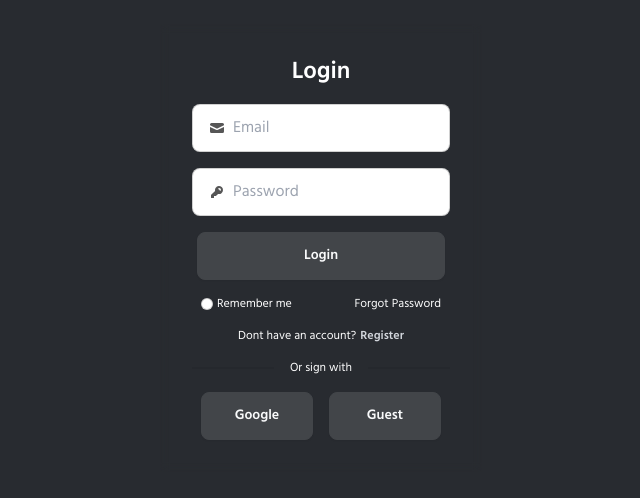
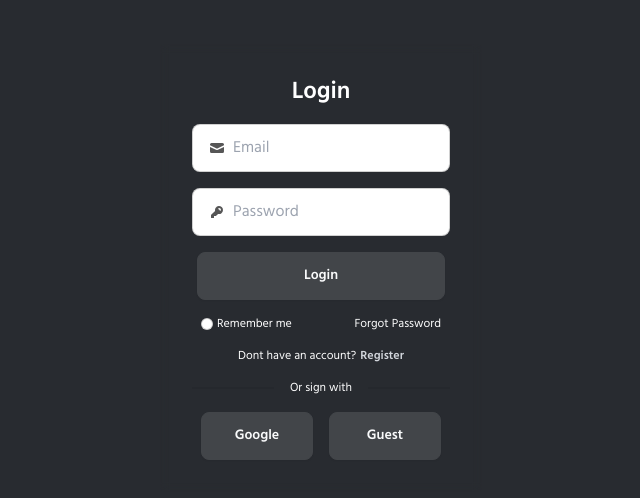
Before and after one commit to iss4gerry/chatapp-frontend, a Vue app: page /login in a window 1280 px wide. Shown: the part 196-694 px from the top of the page, without its empty margins (319-959 px from the left). Built offline with nearby package versions, Linux system fonts and the light colour scheme; no server answers; what @codekraft-studio/vue-autoscroll, axios-retry would draw is missing.

Commit message:
fix login and bug

```diff
--- a/src/components/Contacts.vue
+++ b/src/components/Contacts.vue
@@ -30,6 +30,10 @@ const fetchFriendList = async () => {
 	const { data } = await axios.get<Response<FriendList[]>>(
 		`http://localhost:3000/friend/list/${userId}`
 	);
+
+	if (data.data?.length === 0) {
+		return;
+	}
 
 	if (data.data) {
 		friendList.value = data.data;
--- a/src/views/Login.vue
+++ b/src/views/Login.vue
@@ -63,11 +63,13 @@ const loginButton = async () => {
 
 			localStorage.setItem('token', bearerToken);
 			localStorage.setItem('userId', userId.value);
+
+			router.push('/')
 		}
 	} catch (error: any) {
 		if (error.response) {
 			const { status } = error.response.data;
-			if (status === 401) {
+			if (status === 400) {
 				wrongPassword.value = true;
 			} else {
 				console.log('Internal server error please try again');
@@ -120,7 +122,7 @@ const loginAsGuest = async () => {
 </script>
 
 <template>
-	<div class="flex justify-center items-center w-min-screen h-[80vh] -mt-10">
+	<div class="flex justify-center items-center w-screen h-screen ">
 		<div class="card text-primary-content h-[50vh]">
 			<div class="max-sm:flex max-sm:justify-center max-sm:items-center">
 				<div
@@ -265,4 +267,5 @@ const loginAsGuest = async () => {
 			</div>
 		</div>
 	</div>
+
 </template>
```
